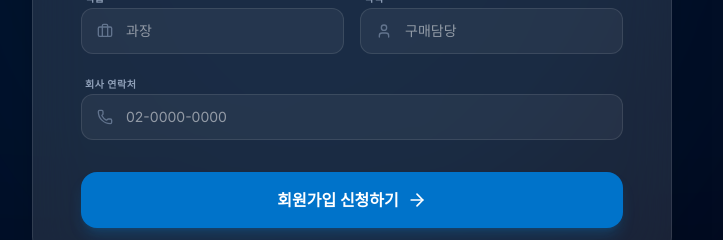
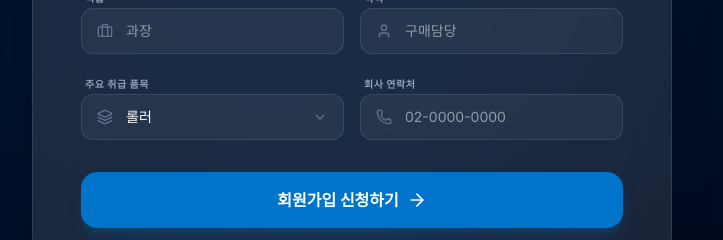
Before and after one commit to Edward-Hong73/SHINE-TECH-HOME, a React (Vite) app: page /signup in a window 1280 px wide. Shown: the part 695-935 px from the top of the page, without its empty margins (288-1011 px from the left). Built offline with nearby package versions, Linux system fonts and the light colour scheme; no server answers; the database is empty.

Commit message:
내정보 수정 기능 추가

```diff
--- a/src/components/Navbar.tsx
+++ b/src/components/Navbar.tsx
@@ -120,6 +120,10 @@ export default function Navbar() {
                         </div>
                       </div>
                       <div className="p-2">
+                        <Link to="/profile" onClick={() => setIsProfileOpen(false)} className="flex items-center space-x-3 w-full px-4 py-3 text-sm font-bold text-slate-600 hover:bg-brand-50 rounded-xl transition-colors">
+                          <User className="w-4 h-4" />
+                          <span>내 정보관리</span>
+                        </Link>
                         <Link to="/quote" onClick={() => setIsProfileOpen(false)} className="flex items-center space-x-3 w-full px-4 py-3 text-sm font-bold text-slate-600 hover:bg-brand-50 rounded-xl transition-colors">
                           <FileText className="w-4 h-4" />
                           <span>내 주문 조회</span>
--- a/src/pages/Quote.tsx
+++ b/src/pages/Quote.tsx
@@ -98,6 +98,19 @@ export default function Quote() {
     }
 
     try {
+      const selectedOrdersData = selectedOrders.map(id => pastOrders.find(o => o.id === id));
+
+      // 생산 단계 이상인 주문이 있는지 체크
+      const nonCancellableOrders = selectedOrdersData.filter(o =>
+        o && !['주문 요청', '주문접수'].includes(o.status)
+      );
+
+      if (nonCancellableOrders.length > 0) {
+        const orderIds = nonCancellableOrders.map(o => o.id).join(', ');
+        alert(`취소 불가: 주문번호 [${orderIds}]번은 이미 생산 단계에 진입하여 취소할 수 없습니다. 담당자에게 문의해주세요.`);
+        return;
+      }
+
       const deletePromises = selectedOrders.map(async (orderId) => {
         const order = pastOrders.find(o => o.id === orderId);
         if (!order) return;
@@ -547,7 +560,7 @@ export default function Quote() {
                     <div>
                       <label className="text-[10px] font-bold text-slate-400 uppercase tracking-wider block mb-2">스폰지 형태</label>
                       <div className="flex space-x-2">
-                        {['원형', '사각원형'].map((type) => (
+                        {['원형', '타원형'].map((type) => (
                           <button
                             key={type}
                             onClick={() => {
--- a/src/pages/Signup.tsx
+++ b/src/pages/Signup.tsx
@@ -12,7 +12,8 @@ import {
   ArrowRight,
   Zap,
   ChevronLeft,
-  ChevronDown
+  ChevronDown,
+  Layers
 } from 'lucide-react';
 import { supabase } from '../lib/supabase';
 import { cn } from '../lib/utils';
@@ -34,7 +35,8 @@ export default function Signup() {
     businessNumber: '',
     rank: '',
     jobTitle: '',
-    companyPhone: ''
+    companyPhone: '',
+    mainCategory: '롤러' as '롤러' | '클린싱'
   });
 
   useEffect(() => {
@@ -130,14 +132,16 @@ export default function Signup() {
         ...formData,
         companyName: selectedCompany.company_name,
         businessNumber: selectedCompany.business_number,
-        companyPhone: selectedCompany.company_phone || ''
+        companyPhone: selectedCompany.company_phone || '',
+        mainCategory: (selectedCompany.main_category as '롤러' | '클린싱') || '롤러'
       });
     } else {
       setFormData({
         ...formData,
         companyName: '',
         businessNumber: '',
-        companyPhone: ''
+        companyPhone: '',
+        mainCategory: '롤러'
       });
     }
   };
@@ -153,7 +157,7 @@ export default function Signup() {
       return;
     }
 
-    // 1. 직접 입력 모드일 때만 새로운 고객사 등록
+    // 1. 고객사 등록 또는 main_category 업데이트
     if (isManualInput) {
       const { error: companyError } = await supabase
         .from('companies_shine')
@@ -161,14 +165,20 @@ export default function Signup() {
           {
             company_name: formData.companyName,
             business_number: formData.businessNumber,
-            company_phone: formData.companyPhone
+            company_phone: formData.companyPhone,
+            main_category: formData.mainCategory
           }
         ]);
 
-      if (companyError && companyError.code !== '23505') { // 중복은 허용 (이미 등록되었을 수도 있음)
+      if (companyError && companyError.code !== '23505') {
         alert('회사 정보 저장 중 오류가 발생했습니다: ' + companyError.message);
         return;
       }
+    } else {
+      await supabase
+        .from('companies_shine')
+        .update({ main_category: formData.mainCategory })
+        .eq('business_number', formData.businessNumber);
     }
 
     // 2. 회원 개인 정보 저장
@@ -409,7 +419,22 @@ export default function Signup() {
                     />
                   </div>
                 </div>
-                <div className="md:col-span-2 space-y-1.5">
+                <div className="space-y-1.5">
+                  <label className="text-[10px] font-bold text-slate-400 uppercase tracking-wider px-1">주요 취급 품목</label>
+                  <div className="relative">
+                    <Layers className="absolute left-4 top-1/2 -translate-y-1/2 text-slate-500 w-4 h-4 z-10" />
+                    <select
+                      value={formData.mainCategory}
+                      onChange={(e) => setFormData({ ...formData, mainCategory: e.target.value as '롤러' | '클린싱' })}
+                      className="w-full pl-11 pr-10 py-3 bg-white/5 border border-white/10 rounded-xl text-white text-sm focus:outline-none focus:ring-2 focus:ring-brand-500/50 transition-all appearance-none cursor-pointer"
+                    >
+                      <option value="롤러" className="bg-slate-900">롤러</option>
+                      <option value="클린싱" className="bg-slate-900">클린싱</option>
+                    </select>
+                    <ChevronDown className="absolute right-4 top-1/2 -translate-y-1/2 w-4 h-4 text-slate-500 pointer-events-none" />
+                  </div>
+                </div>
+                <div className="space-y-1.5">
                   <label className="text-[10px] font-bold text-slate-400 uppercase tracking-wider px-1">회사 연락처</label>
                   <div className="relative">
                     <Phone className="absolute left-4 top-1/2 -translate-y-1/2 text-slate-500 w-4 h-4" />
```
Also changed, not shown: 1 other file (tests, documents, lock files or other folders).
